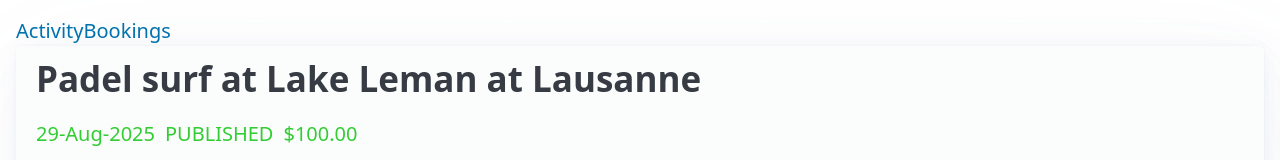
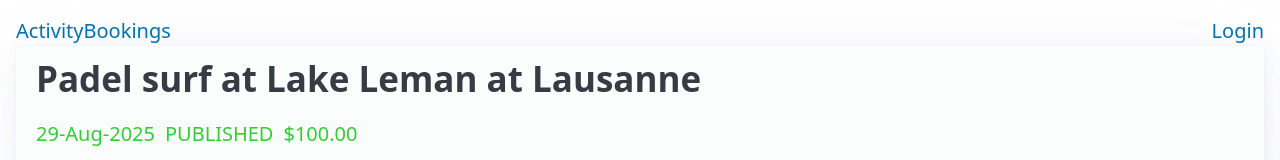
Before and after one commit to Qv1ko/curso-angular-moderno, an Angular app: page / in a window 1280 px wide. Shown: the top 160 px of the page. Built offline with nearby package versions, Linux system fonts and the light colour scheme.

Commit message:
feat: add login component and link with header using routerLink

```diff
--- a/src/app/app.routes.ts
+++ b/src/app/app.routes.ts
@@ -5,4 +5,8 @@
     path: '',
     loadComponent: () => import('./bookings/bookings').then((m) => m.Bookings),
   },
+  {
+    path: 'auth/login',
+    loadComponent: () => import('./routes/auth/login').then((m) => m.Login),
+  },
 ];
--- a/src/app/core/header/header.html
+++ b/src/app/core/header/header.html
@@ -1,5 +1,6 @@
 <header>
   <nav>
-    <a href="#">{{title()}}</a>
+    <a href="#">{{ title() }}</a>
+    <a routerLink="auth/login">Login</a>
   </nav>
 </header>
--- a/src/app/core/header/header.ts
+++ b/src/app/core/header/header.ts
@@ -1,8 +1,9 @@
 import { Component, signal } from '@angular/core';
+import { RouterLink } from '@angular/router';
 
 @Component({
   selector: 'qv1-header',
-  imports: [],
+  imports: [RouterLink],
   templateUrl: './header.html',
   styleUrl: './header.css',
 })
--- /dev/null
+++ b/src/app/routes/auth/login.html
@@ -0,0 +1 @@
+<p>login works!</p>
--- /dev/null
+++ b/src/app/routes/auth/login.ts
@@ -0,0 +1,8 @@
+import { Component } from '@angular/core';
+
+@Component({
+  imports: [],
+  templateUrl: './login.html',
+  styleUrl: './login.css',
+})
+export default class Login {}
```
Also changed, not shown: src/app/routes/auth/login.css (added).
